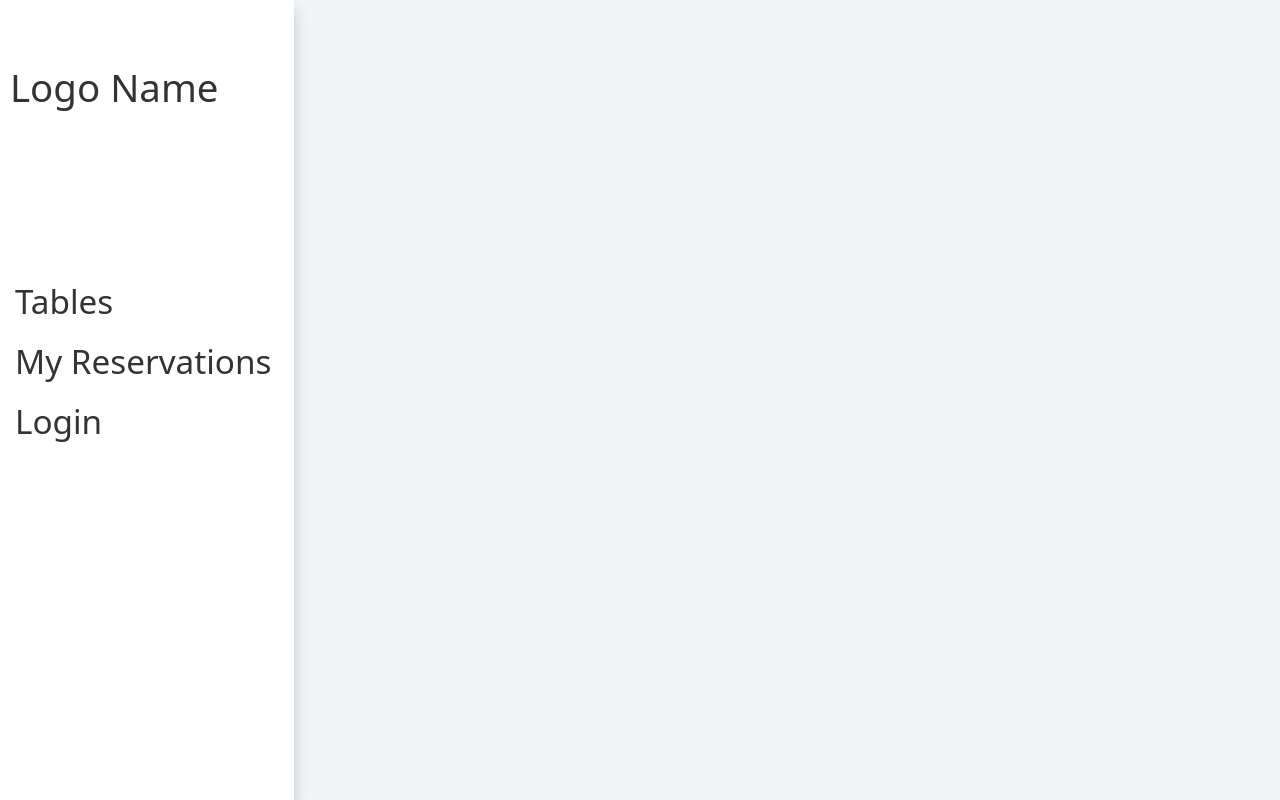
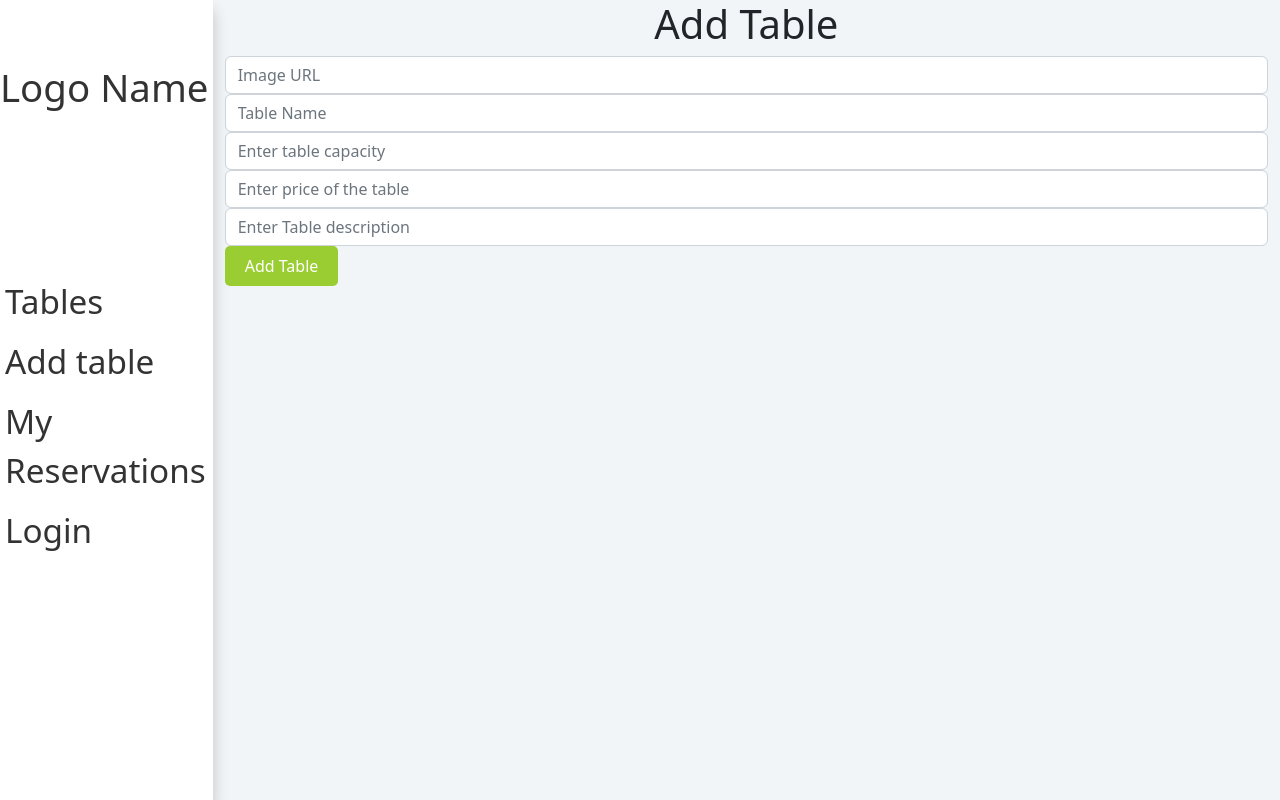
Before and after one commit to george827/Book-reservation-Front_End, a React (Create React App) app: page /addTable in a window 1280 px wide. Built offline with nearby package versions, Linux system fonts and the light colour scheme.

Commit message:
Added delete button

```diff
--- a/src/App.css
+++ b/src/App.css
@@ -277,10 +277,10 @@ li:nth-child(odd) {
   }
 
   .nav-section {
-    width: 23%;
+    width: 20%;
     min-height: 100%;
     background-color: #fff;
-    padding: 5% 10px;
+    padding: 5% 0;
     box-shadow: 0 10px 15px rgba(0, 0, 0, 0.2);
   }
 
--- a/src/App.js
+++ b/src/App.js
@@ -7,6 +7,7 @@ import LoginForm from './components/session/LoginForm';
 import RegistrationForm from './components/session/RegistrationForm';
 import TablesDetails from './components/TableDetails';
 import NavigationPanel from './components/NavigationPanel';
+import AddTable from './components/AddTable';
 
 function App() {
   return (
@@ -20,6 +21,7 @@ function App() {
           path="/TableDetails/:tableId"
           element={<TablesDetails />}
         />
+        <Route path="/addTable" element={<AddTable />} />
       </Routes>
     </main>
   );
--- /dev/null
+++ b/src/components/AddTable.jsx
@@ -0,0 +1,107 @@
+import React, { useState } from 'react';
+import { useSelector } from 'react-redux';
+
+const AddTable = () => {
+  const [image, setImage] = useState('');
+  const [name, setName] = useState('');
+  const [tableSize, setTableSize] = useState('');
+  const [price, setPrice] = useState('');
+  const [desc, setDesc] = useState('');
+  const { tablesData } = useSelector((state) => state.restaurantTables);
+
+  const handleSubmit = (event) => {
+    const id = tablesData.length + 1;
+    event.preventDefault();
+    if (image && name && tableSize && price && desc) {
+      fetch('http://localhost:3001/api/v1/restaurant_tables', {
+        method: 'POST',
+        headers: { 'Content-Type': 'application/json' },
+        body: JSON.stringify({
+          image, name, table_size: tableSize, price, desc, id,
+        }),
+      })
+        .then((response) => {
+          if (!response.ok) throw new Error(response.status);
+          return response.json();
+        })
+        .then(() => {
+          window.location.pathname = '/homepage';
+        })
+        .catch((error) => {
+          throw new Error(error);
+        });
+    }
+  };
+  return (
+    <>
+      <div className="container">
+        <div className="row">
+          <div className="col-12">
+            <h1 className="text-center">Add Table</h1>
+          </div>
+        </div>
+        <div className="row">
+          <div className="col-12">
+            <form onSubmit={handleSubmit} className="">
+              <div className="form-group">
+                <input
+                  type="text"
+                  className="form-control"
+                  id="image"
+                  placeholder="Image URL"
+                  value={image}
+                  onChange={(event) => setImage(event.target.value)}
+                />
+              </div>
+              <div className="form-group">
+                <input
+                  type="text"
+                  className="form-control"
+                  id="name"
+                  placeholder="Table Name"
+                  value={name}
+                  onChange={(event) => setName(event.target.value)}
+                />
+              </div>
+              <div className="form-group">
+                <input
+                  type="text"
+                  className="form-control"
+                  id="tableSize"
+                  placeholder="Enter table capacity"
+                  value={tableSize}
+                  onChange={(event) => setTableSize(event.target.value)}
+                />
+              </div>
+              <div className="form-group">
+                <input
+                  type="text"
+                  className="form-control"
+                  id="price"
+                  placeholder="Enter price of the table"
+                  value={price}
+                  onChange={(event) => setPrice(event.target.value)}
+                />
+              </div>
+              <div className="form-group">
+                <input
+                  type="text"
+                  className="form-control"
+                  id="desc"
+                  placeholder="Enter Table description"
+                  value={desc}
+                  onChange={(event) => setDesc(event.target.value)}
+                />
+              </div>
+
+              <button type="submit" className="session-btn">Add Table</button>
+            </form>
+          </div>
+        </div>
+      </div>
+    </>
+
+  );
+};
+
+export default AddTable;
--- a/src/components/NavigationPanel.jsx
+++ b/src/components/NavigationPanel.jsx
@@ -8,7 +8,7 @@ const NavigationPanel = () => {
     <section className="nav-section">
       <nav>
         <div className="header">
-          <p>Logo</p>
+          <p className="ms-1">Logo</p>
           <button
             type="button"
             className={`hamburger ${showLinks ? 'active' : ''}`}
@@ -23,6 +23,7 @@ const NavigationPanel = () => {
         {showLinks && (
           <div className="nav-links">
             <Link to="/tables">Tables</Link>
+            <Link to="/addTable">Add table</Link>
             <Link to="/my-reservations">My Reservations</Link>
             <Link to="/login">Login</Link>
             <Link to="/homepage" onClick={() => setShowLinks(false)}>
@@ -37,6 +38,9 @@ const NavigationPanel = () => {
         <Link to="/tables" className="sidenav-link">
           Tables
         </Link>
+        <Link to="/addTable" className="sidenav-link">
+          Add table
+        </Link>
         <Link to="/my-reservations" className="sidenav-link">
           My Reservations
         </Link>
--- a/src/components/TableDetails.jsx
+++ b/src/components/TableDetails.jsx
@@ -1,18 +1,48 @@
-import React from 'react';
+import React, { useState } from 'react';
 import { Link, useParams } from 'react-router-dom';
 import { useSelector } from 'react-redux';
 
 const TableDetails = () => {
   const { tableId } = useParams();
+  const [showAlert, setShowAlert] = useState(false);
   const { tablesData } = useSelector((state) => state.restaurantTables);
   const table = tablesData.find((table) => table.id === parseInt(tableId, 10));
   const {
     table_size: TableSize, price, name, desc: description, image, id,
   } = table;
 
+  const handleDelete = (id) => {
+    console.log('Deleting table with ID:', id);
+    fetch(`http://127.0.0.1:3001/api/v1/restaurant_tables/${id}`, {
+      method: 'DELETE',
+    })
+      .then((response) => {
+        console.log('Response status:', response.status);
+        if (!response.ok) {
+          const error = new Error(response.status);
+          setShowAlert(true);
+          throw error;
+        } else {
+          return response.json();
+        }
+      })
+      .then(() => {
+        window.location.pathname = '/homepage';
+      })
+      .catch((error) => {
+        console.error('Error deleting table:', error);
+        throw new Error(error);
+      });
+  };
+
   return (
     <>
       <div className="container details-container">
+        {showAlert && (
+        <div className="alert alert-danger" role="alert">
+          failed to delete table
+        </div>
+        )}
         <div className="row">
           <div className="col-md-6">
             <img src={image} alt={name} className="img-fluid" />
@@ -60,6 +90,8 @@ const TableDetails = () => {
             >
               <button type="button" className="session-btn reserve">Reserve</button>
             </Link>
+
+            <button type="button" className="btn btn-danger" onClick={() => handleDelete(table.id)}>Delete</button>
           </div>
         </div>
         <Link to="/homepage" className="back-link mt-4">
--- a/src/components/session/LoginForm.jsx
+++ b/src/components/session/LoginForm.jsx
@@ -3,6 +3,7 @@ import { Link } from 'react-router-dom';
 
 const LoginForm = () => {
   const [name, setName] = useState('');
+  const [showAlert, setShowAlert] = useState(false);
 
   const handleSubmit = (event) => {
     event.preventDefault();
@@ -13,8 +14,13 @@ const LoginForm = () => {
         body: JSON.stringify({ name }),
       })
         .then((response) => {
-          if (!response.ok) throw new Error(response.status);
+          if (!response.ok) {
+            const error = new Error(response.status);
+            setShowAlert(true);
+            throw error;
+          } else {
             return response.json();
+          }
         })
         .then((data) => {
           localStorage.setItem(
@@ -29,7 +35,13 @@ const LoginForm = () => {
     }
   };
   return (
+    <>
       <form onSubmit={handleSubmit} className="container mt-5 card p-5 my-card">
+        {showAlert && (
+        <div className="alert alert-danger" role="alert">
+          Invalid name
+        </div>
+        )}
         <div className="form-group">
           <input
             type="text"
@@ -50,6 +62,7 @@ const LoginForm = () => {
           <Link to="/register">Register</Link>
         </div>
       </form>
+    </>
   );
 };
 
```
Lines whose indentation alone changed are shown as unchanged.
